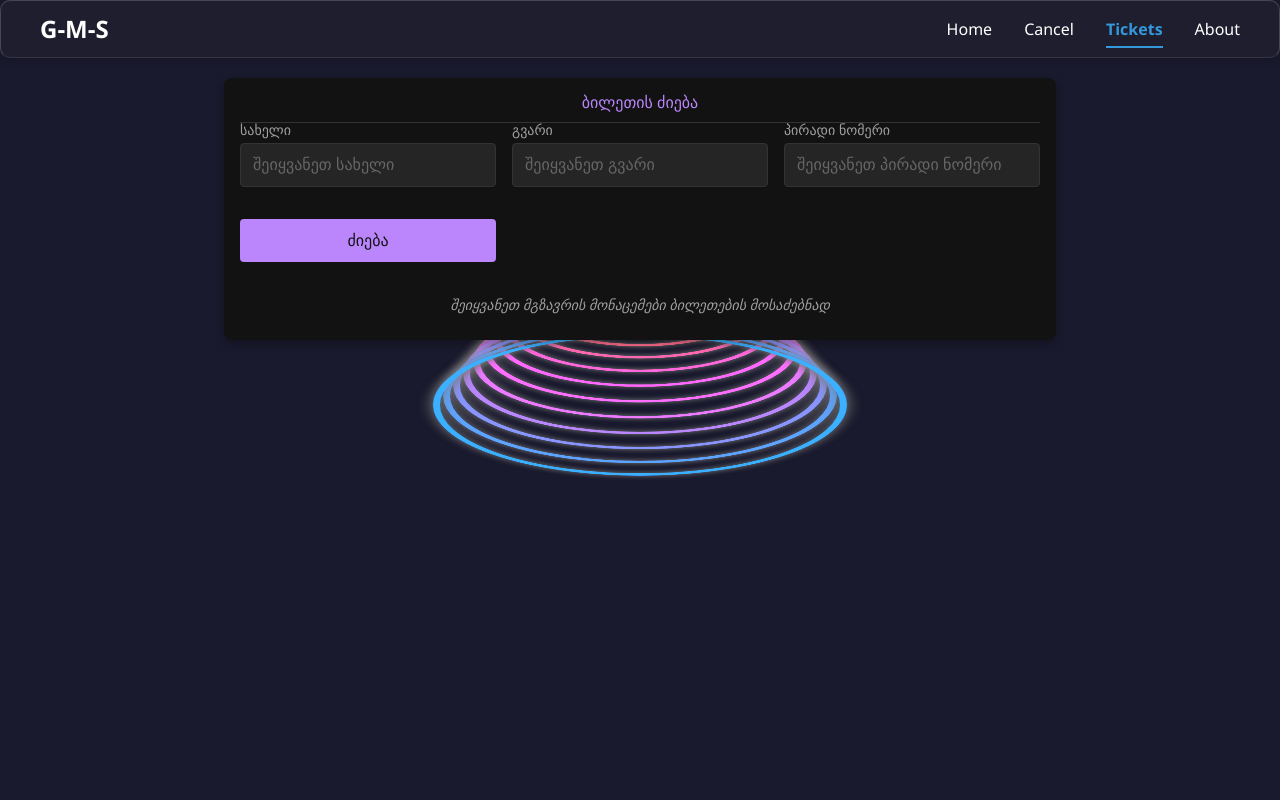
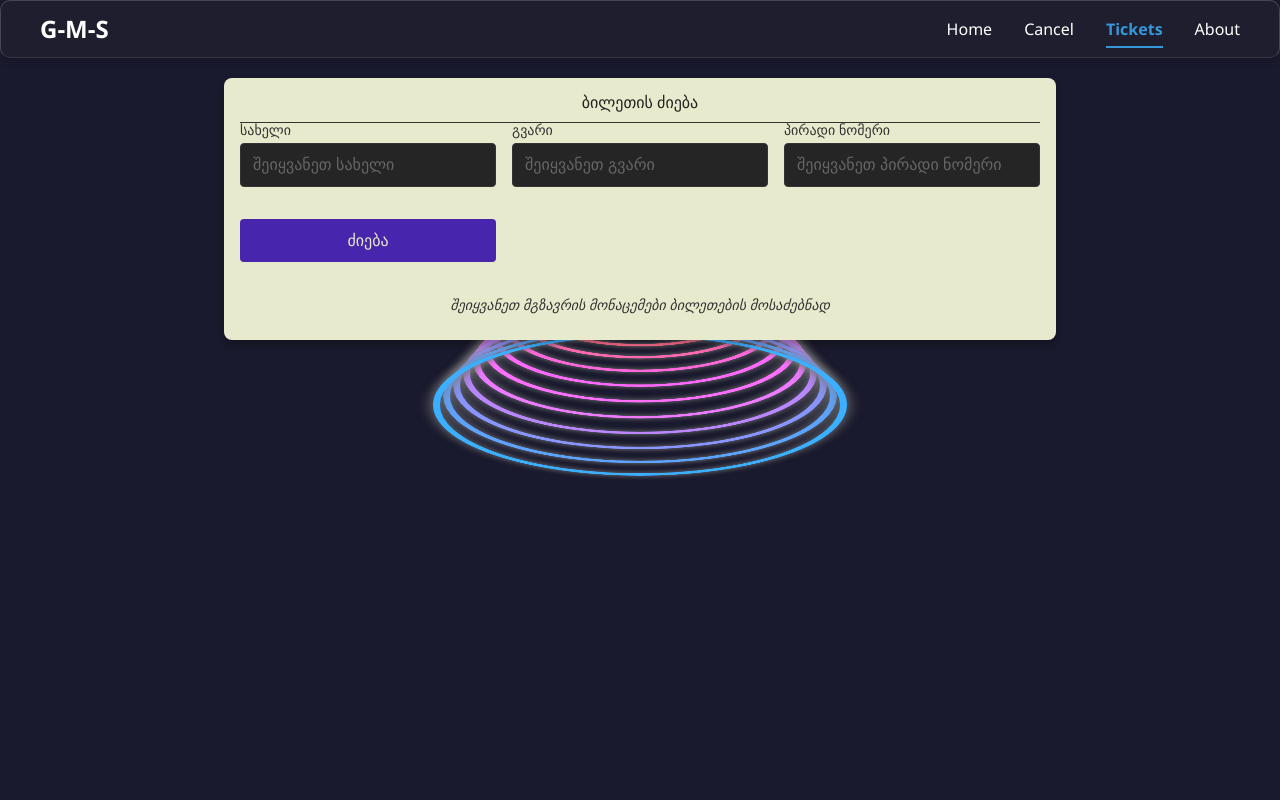
Before and after one commit to SabaKuljanishvili/angpr, an Angular app: page /ticket in a window 1280 px wide. Shown: the top 800 px of the page. Built offline with nearby package versions, Linux system fonts and the light colour scheme.

Commit message:
new style

```diff
--- a/src/app/cancel/cancel.component.scss
+++ b/src/app/cancel/cancel.component.scss
@@ -1,11 +1,12 @@
 $dark-bg: #121212;
-$dark-surface: #1e1e1e;
-$dark-primary: #bb86fc;
+$dark-surface: #e7eacc;
+$dark-primary: #222222;
 $dark-primary-variant: #3700b3;
-$dark-secondary: #03dac6;
+$dark-secondary: #0359da;
 $dark-error: #cf6679;
-$dark-text: #e1e1e1;
-$dark-text-secondary: #a0a0a0;
+$dark-text: #000000;
+$dark-text-secondary: #333;
+$btn: #4725ac;
 .main {
   min-height: 100vh;
 }
@@ -93,8 +94,8 @@ $dark-text-secondary: #a0a0a0;
 }
 
 button {
-  background-color: $dark-primary;
-  color: #121212;
+  background-color: $btn;
+  color: $dark-surface;
   border: none;
   border-radius: 4px;
   padding: 12px 16px;
--- a/src/app/ticket/ticket.component.scss
+++ b/src/app/ticket/ticket.component.scss
@@ -1,11 +1,12 @@
-$dark-bg: #121212;
-$dark-surface: #1e1e1e;
-$dark-primary: #bb86fc;
+$dark-bg: #e7eacc;
+$dark-surface: #e7eacc;
+$dark-primary: #222222;
 $dark-primary-variant: #3700b3;
-$dark-secondary: #03dac6;
+$dark-secondary: #0359da;
 $dark-error: #cf6679;
-$dark-text: #e1e1e1;
-$dark-text-secondary: #a0a0a0;
+$dark-text: #000000;
+$dark-text-secondary: #333;
+$btn: #4725ac;
 .main {
   min-height: 100vh;
 }
@@ -93,8 +94,8 @@ $dark-text-secondary: #a0a0a0;
 }
 
 button {
-  background-color: $dark-primary;
-  color: #121212;
+  background-color: $btn;
+  color: $dark-surface;
   border: none;
   border-radius: 4px;
   padding: 12px 16px;
```
